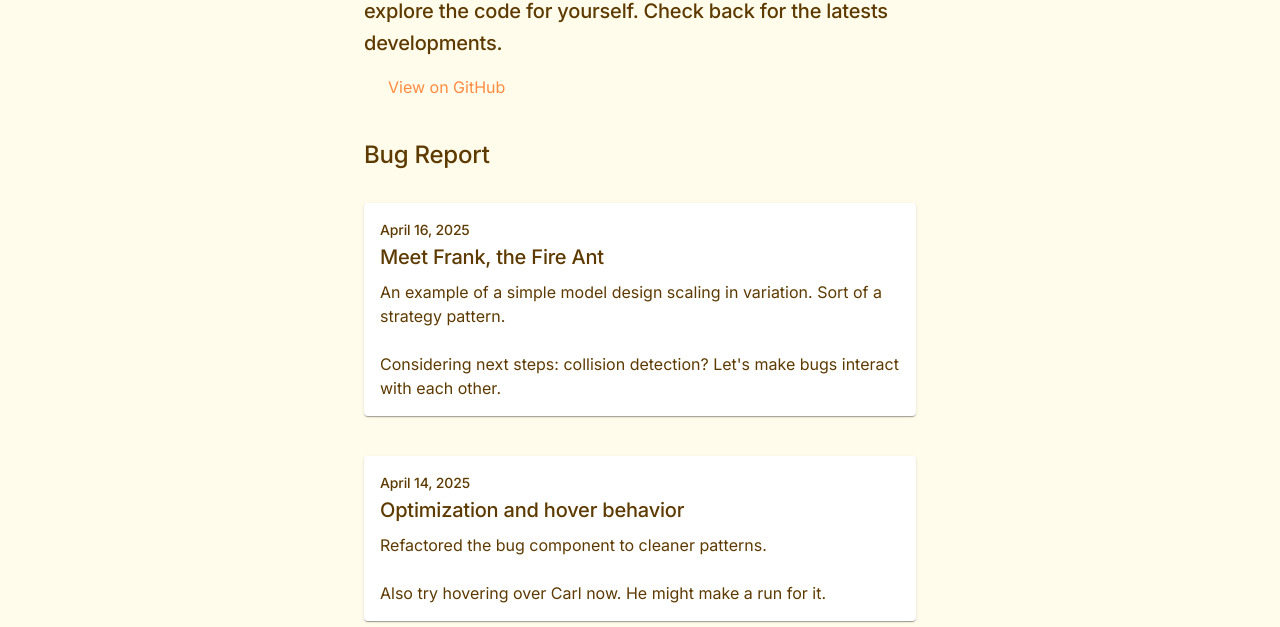
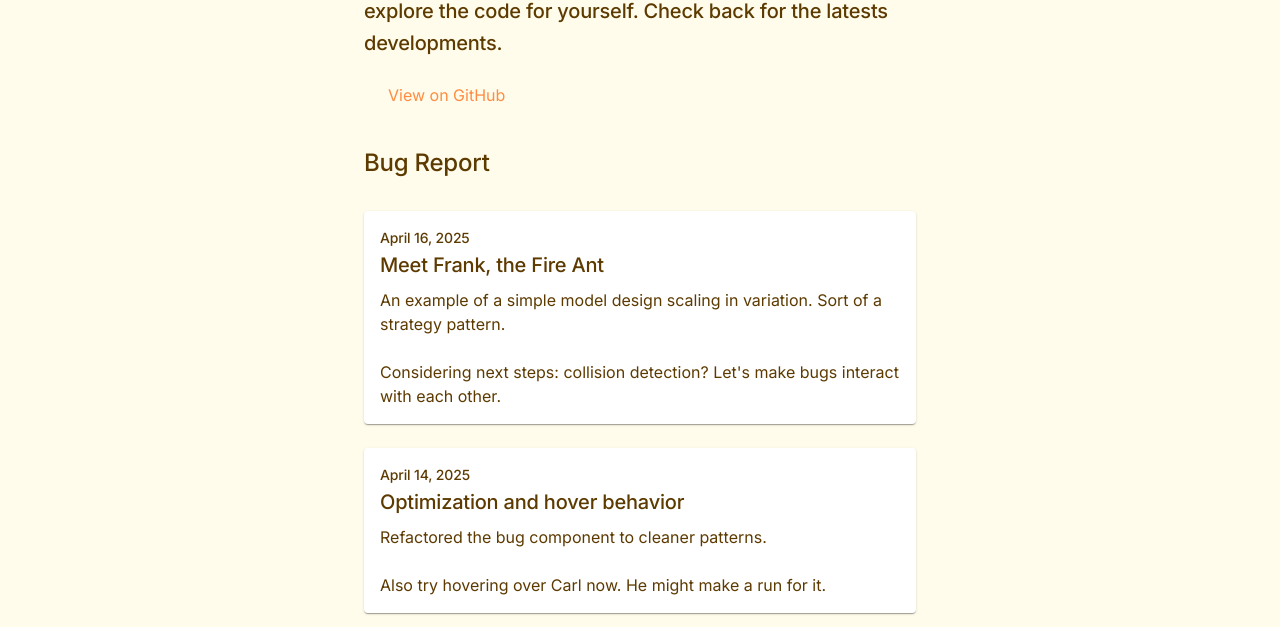
Before and after one commit to peter-writes-code/ze-bugs, a React (Create React App) app: page / in a window 1280 px wide. Shown: the part 325-952 px from the top of the page. Built offline with nearby package versions, Linux system fonts and the light colour scheme; some icons are missing.

Commit message:
fix spacing and stuff

```diff
--- a/src/components/Bug/variants/carabid/bugConfig.json
+++ b/src/components/Bug/variants/carabid/bugConfig.json
@@ -29,7 +29,7 @@
       "maxAngle": 39,
       "increments": {
         "crawl": 1.9,
-        "inspect": 1.2,
+        "inspect": 0.9,
         "spin": 2.5,
         "run": 3.8
       },
@@ -47,7 +47,7 @@
       "maxAngle": 4,
       "increments": {
         "crawl": 1.9,
-        "inspect": 1.2,
+        "inspect": 0.9,
         "spin": 2.5,
         "run": 3.8
       },
@@ -188,7 +188,7 @@
       "minDuration": 200,
       "maxDuration": 600,
       "distance": 100,
-      "radius": 2.7
+      "radius": 4.5
     }
   ]
 }
--- a/src/components/Bug/variants/fireAnt/bugConfig.json
+++ b/src/components/Bug/variants/fireAnt/bugConfig.json
@@ -186,7 +186,7 @@
     {
       "name": "spin",
       "minDuration": 200,
-      "maxDuration": 600,
+      "maxDuration": 400,
       "distance": 100,
       "radius": 6.9
     }
--- a/src/routes/index.tsx
+++ b/src/routes/index.tsx
@@ -62,7 +62,7 @@ function Home() {
             alignItems: "center",
             gap: 1,
             mb: 3,
-            mt: 2,
+            mt: 3,
           }}
         >
           <GitHubIcon fontSize="small" />
@@ -85,7 +85,7 @@ function Home() {
             interact with each other.
           </Typography>
         </Paper>{" "}
-        <Paper sx={{ p: 2, mt: 5 }}>
+        <Paper sx={{ p: 2, mt: 3 }}>
           <Typography variant="subtitle2">April 14, 2025</Typography>
           <Typography variant="h6" gutterBottom>
             Optimization and hover behavior
```
